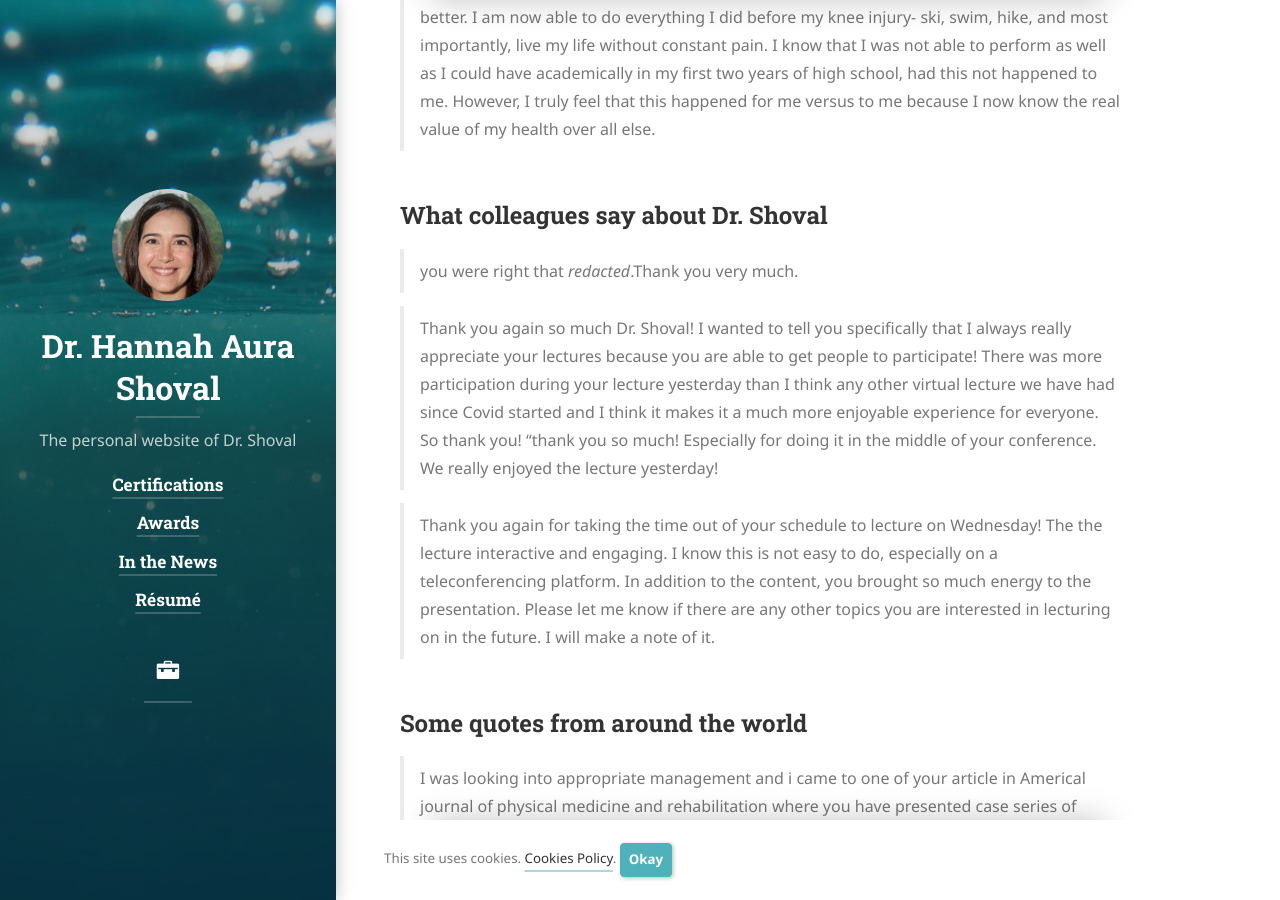
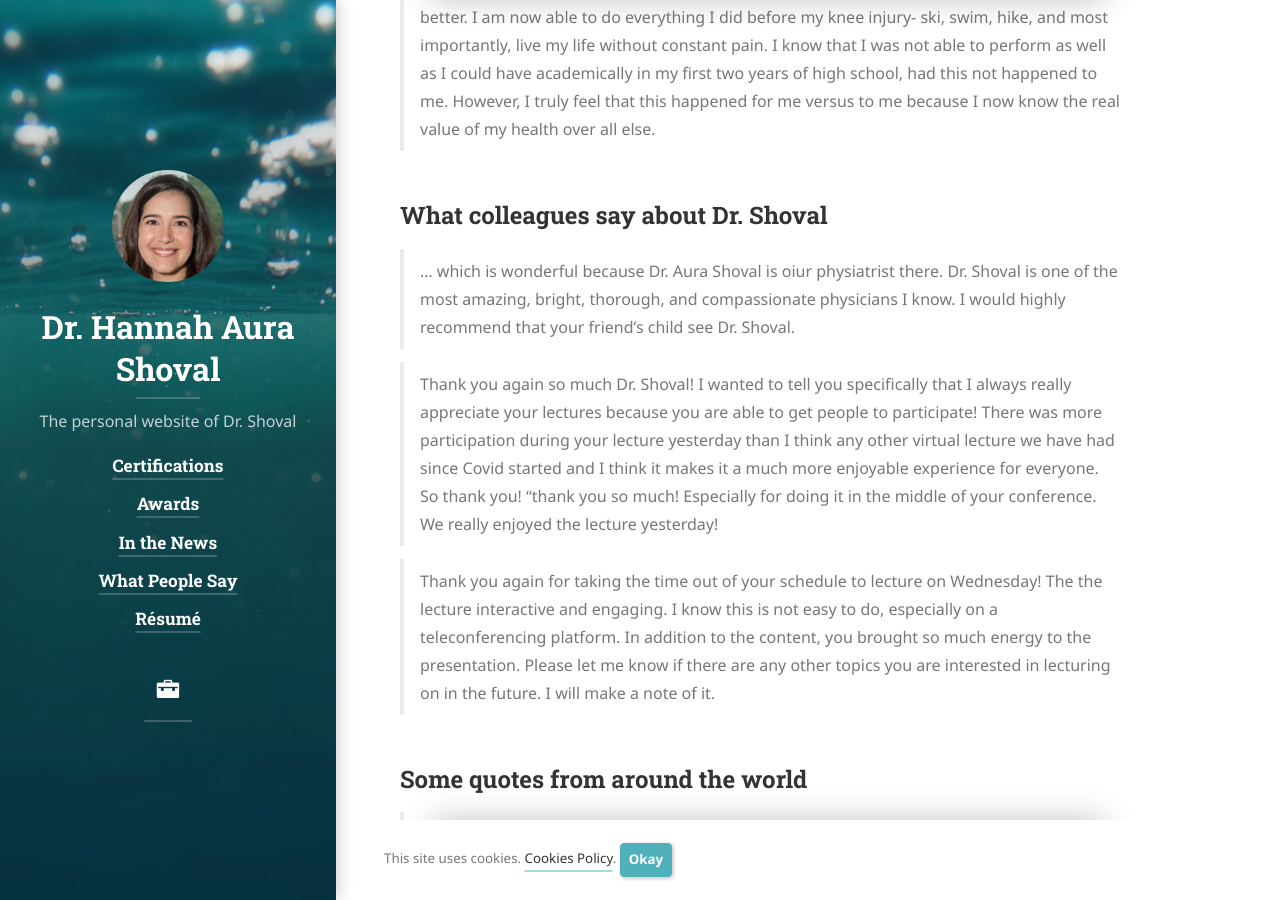
Before and after one commit to physiatry/physiatry.github.io, a Jekyll site: the page built from quotes.md, in a window 1280 px wide and 900 px high, scrolled down 2136 px. Built offline with Jekyll 4.4.1, drawn with Linux system fonts in a browser that asks for light colours; cached includes are drawn as plain includes; nearby versions of some CDN libraries; some web fonts are replaced; library files that are not in the unit come from our copies.

Commit message:
add quotes and make it official

```diff
--- a/_config.yml
+++ b/_config.yml
@@ -57,8 +57,8 @@ menu:
     url:               /awards/
   - title:             In the News
     url:               /news/
-  # - title:             What People Say
-  #   url:               /quotes/
+  - title:             What People Say
+    url:               /quotes/
   - title:             Résumé
     url:               /assets/resume.pdf
 #  - title:              Hospital Website
--- a/quotes.md
+++ b/quotes.md
@@ -66,7 +66,7 @@ These have been reproduced verbatim, except for occasional (indicated) redaction
 
 ## What colleagues say about Dr. Shoval
 
-> you were right that _redacted_.Thank you very much.
+> ... which is wonderful because Dr. Aura Shoval is oiur physiatrist there.  Dr. Shoval is one of the most amazing, bright, thorough, and compassionate physicians I know.  I would highly recommend that your friend's child see Dr. Shoval.
 
 > Thank you again so much Dr. Shoval!  I wanted to tell you specifically that I always really appreciate your lectures because
   you are able to get people to participate! There was more participation during your lecture yesterday than I think any other virtual lecture we have had since Covid started and I think it makes it a much more enjoyable experience for everyone. So thank you! "thank you so much! Especially for doing it in the middle of your conference. We really enjoyed the lecture yesterday!
```
